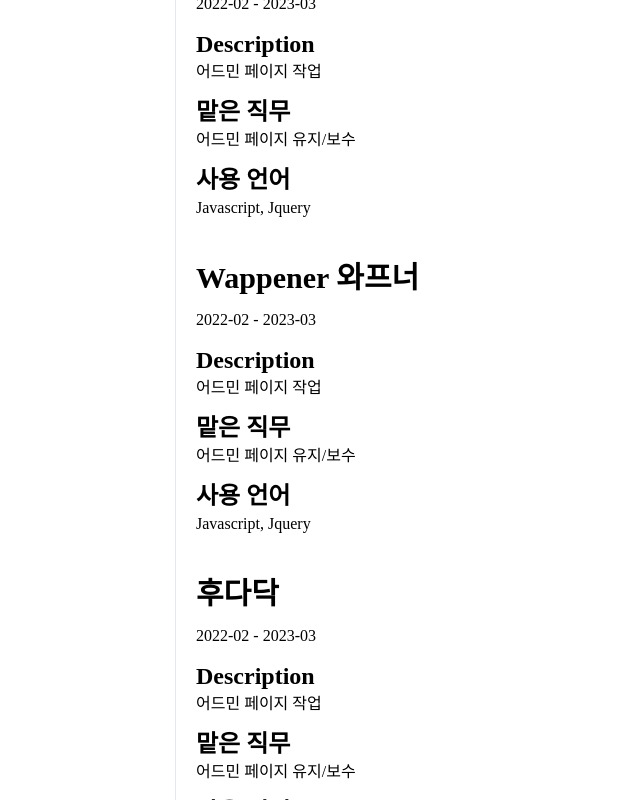
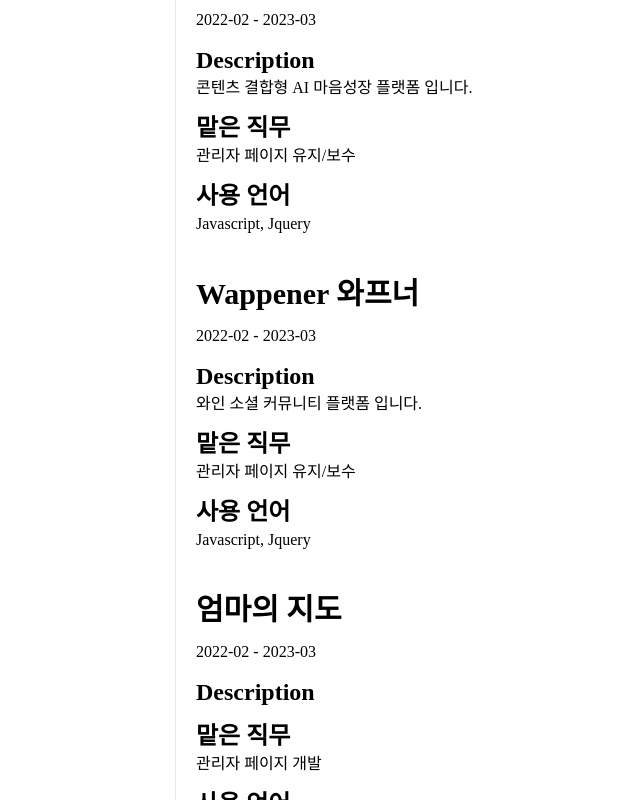
Before and after one commit to rnjswltn1020/my_resume, a React (Create React App) app: page /about in a window 1280 px wide. Shown: the part 1180-1980 px from the top of the page, without its empty margins (464-1104 px from the left). Built offline with nearby package versions, Linux system fonts and the light colour scheme; a web font is replaced by a local one.

Commit message:
Feat:master
1. 헤더 스타일 변경
2. 이력서 데이터 추가/수정
3. 푸터 생성 & 고정

```diff
--- a/src/components/Header.jsx
+++ b/src/components/Header.jsx
@@ -1,9 +1,9 @@
-import { Link } from 'react-router-dom';
-import { useEffect, useRef, useState } from 'react';
+import { Link, useLocation } from 'react-router-dom';
+import { useEffect, useRef } from 'react';
 
 export default function Header() {
+    const location = useLocation();
     const targetHeader = useRef(null);
-    const [scrollEvt, setScrollEvt] = useState(true);
     const menuList = [
         {
             title: 'About 권지수',
@@ -25,6 +25,12 @@
         }
     };
 
+    const handleMenu = e => {
+        const { ariaLabel } = e.target;
+        const path = location.pathname;
+        // if(ariaLabel ===)
+    };
+
     useEffect(() => {
         const timer = setInterval(() => {
             window.addEventListener('scroll', handleScroll);
@@ -36,20 +42,17 @@
         };
     }, []);
 
-    useEffect(() => {
-        if (scrollEvt) {
-        }
-    }, [scrollEvt]);
-
     return (
         <header
             ref={targetHeader}
-            className="w-full h-19 border-b-8 border-amber-400 px-4 fixed top-0 duration-500 bg-slate-50">
+            className="w-full h-19 border-b-8 border-amber-400 px-4 fixed top-0 duration-500 bg-[#ffefda2e] p-2 backdrop-blur-sm">
             <nav>
                 <ul className="flex justify-end items-center gap-x-4 text-lg duration-3000">
                     {menuList.map(m => (
                         <li key={m.value} className="hover:font-bold">
-                            <Link to={m.value}>{m.title}</Link>
+                            <Link to={m.value} onClick={handleMenu} aria-label={m.value}>
+                                {m.title}
+                            </Link>
                         </li>
                     ))}
                 </ul>
--- a/src/components/TrainingItem.jsx
+++ b/src/components/TrainingItem.jsx
@@ -7,8 +7,10 @@
             </div>
             <h4 className="mb-3 text-sm">{period}</h4>
             <ul>
-                {what.map(w => (
-                    <li className="list-disc">{w}</li>
+                {what.map((w, idx) => (
+                    <li className="list-disc" key={idx}>
+                        {w}
+                    </li>
                 ))}
             </ul>
         </li>
--- a/src/components/common/Layout.jsx
+++ b/src/components/common/Layout.jsx
@@ -1,13 +1,17 @@
 import Header from '../Header';
+import Footer from '../../pages/Footer';
 import { Outlet } from 'react-router-dom';
 
 export default function Layout() {
     return (
-        <div className="w-full h-full flex flex-col justify-center">
-            <Header />
-            <section className="max-w-screen-lg mx-auto mt-10">
-                <Outlet />
-            </section>
-        </div>
+        <>
+            <div className="w-full h-auto flex flex-col justify-center min-h-full pb-14">
+                <Header />
+                <section className="max-w-screen-lg mx-auto mt-14 flex-1">
+                    <Outlet />
+                </section>
+            </div>
+            <Footer />
+        </>
     );
 }
--- a/src/index.css
+++ b/src/index.css
@@ -21,6 +21,8 @@
 html,body{
   -ms-overflow-style: none; /* IE and Edge */
   scrollbar-width: none; /* Firefox */
+  height: 100%;
+  width: 100%;
 }
 
 body {
@@ -33,6 +35,10 @@
 /* 스크롤 숨기기 */
 body::-webkit-scrollbar {
   display: none; /* Chrome, Safari, Opera*/
+}
+
+#root{
+  height: 100%;
 }
 
 code {
--- a/src/myCarrerData.js
+++ b/src/myCarrerData.js
@@ -9,50 +9,62 @@
                 {
                     projectName: 'BAC 블랙야크 알파인클럽 ',
                     period: '2022-02 - 2023-03',
-                    description: '어드민 페이지 작업',
-                    myJob: '어드민 페이지 유지/보수',
+                    release: '2020-1-2',
+                    description: 'BAC 블랙야크 알파인클럽',
+                    myJob: '관리자 페이지 유지/보수',
                     techStack: 'Javascript, Jquery',
                 },
                 {
                     projectName: '마인드그라프',
                     period: '2022-02 - 2023-03',
-                    description: '어드민 페이지 작업',
-                    myJob: '어드민 페이지 유지/보수',
+                    release: '2022-6-6',
+                    description: '콘텐츠 결합형 AI 마음성장 플랫폼 입니다.',
+                    myJob: '관리자 페이지 유지/보수',
                     techStack: 'Javascript, Jquery',
                 },
                 {
                     projectName: 'Wappener 와프너 ',
                     period: '2022-02 - 2023-03',
-                    description: '어드민 페이지 작업',
-                    myJob: '어드민 페이지 유지/보수',
+                    release: '2021-6-14',
+                    description: '와인 소셜 커뮤니티 플랫폼 입니다.',
+                    myJob: '관리자 페이지 유지/보수',
+                    techStack: 'Javascript, Jquery',
+                },
+                {
+                    projectName: '엄마의 지도 ',
+                    period: '2022-02 - 2023-03',
+                    release: '2022-6-6',
+                    description: '',
+                    myJob: '관리자 페이지 개발',
                     techStack: 'Javascript, Jquery',
                 },
                 {
                     projectName: '후다닥 ',
                     period: '2022-02 - 2023-03',
-                    description: '어드민 페이지 작업',
-                    myJob: '어드민 페이지 유지/보수',
+                    description: '관리자 페이지 작업',
+                    myJob: '어드민 페이지 개발',
                     techStack: 'Vue.js',
                 },
                 {
                     projectName: '메디코슨',
                     period: '2022-02 - 2023-03',
-                    description: '어드민 페이지 작업',
-                    myJob: '어드민 페이지 유지/보수',
+                    description: '관리자 페이지 작업',
+                    myJob: '어드민 페이지 개발',
                     techStack: 'Javascript, Jquery',
                 },
                 {
                     projectName: '데블록 자사홈페이지 리뉴얼',
                     period: '2022-02 - 2023-03',
-                    description: '어드민 페이지 작업',
-                    myJob: '어드민 페이지 유지/보수',
+                    description:
+                        'javascript로 되어있던 기존 홈페이지를 React.js를 사용해서 변경하는 작업을 하였고, 추가 페이지와 변경 된 페이지 작업 또한 진행 하였습니다.',
+                    myJob: '프로젝트 생성 후 베이스코드 작성, 기본 레이아웃 작업, 컴포넌트 생성, 각 페이지 뷰작업/ 애니메이션 작업',
                     techStack: 'React.js',
                 },
                 {
                     projectName: '온누리',
                     period: '2022-02 - 2023-03',
                     description: '어드민 페이지 작업',
-                    myJob: '어드민 페이지 개발',
+                    myJob: '관리자 페이지 개발',
                     techStack: 'React.js',
                 },
             ],
@@ -60,6 +72,7 @@
     ],
     trainings: [
         {
+            id: 1,
             period: '2023.02-2023.03',
             title: '리액트 개념정리-클론코딩',
             when: 'Dream cording',
@@ -71,6 +84,7 @@
             ],
         },
         {
+            id: 2,
             period: '2022.05-2022.08',
             title: '리액트 프론트엔드 개발실무(React JS)',
             when: '디코드컴퓨터학원',
@@ -83,6 +97,7 @@
             ],
         },
         {
+            id: 3,
             period: '2022.02-2022.05',
             title: '프론트엔드 개발을 위한 자바스크립트 객체지향',
             when: '디코드컴퓨터학원',
@@ -95,6 +110,7 @@
             ],
         },
         {
+            id: 4,
             period: '2021.12-2022.01',
             title: '애플 웹사이트 인터랙션 클론',
             when: '인프런',
@@ -106,6 +122,7 @@
             ],
         },
         {
+            id: 5,
             period: '2020. 12-2021. 06',
             title: 'UI/UX 웹퍼블리셔&프론트엔드 실무전문과정 ',
             when: '그린컴퓨터아트학원',
--- a/src/pages/About.jsx
+++ b/src/pages/About.jsx
@@ -41,7 +41,7 @@
             <article className="w-full mb-10 p-5">
                 <ul className="flex gap-10 flex-col text-1xl">
                     {myData.trainings.map(t => (
-                        <TrainingItem data={t} key={t.title} />
+                        <TrainingItem data={t} key={t.id} />
                     ))}
                 </ul>
             </article>
--- /dev/null
+++ b/src/pages/Footer.jsx
@@ -0,0 +1,7 @@
+export default function Footer() {
+    return (
+        <footer className="h-14 border-t-4 border-amber-400 text-center flex  justify-center text-xs items-center font-bold relative -translate-y-full bg-[#ffefda2e]">
+            made by Diddu
+        </footer>
+    );
+}
```
